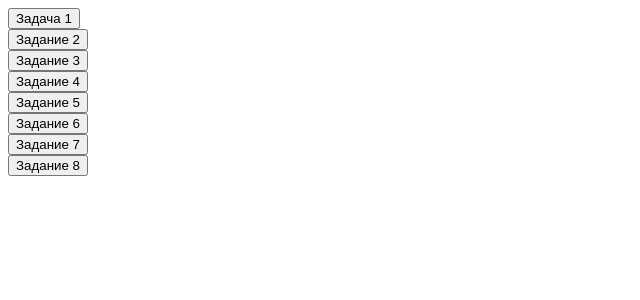
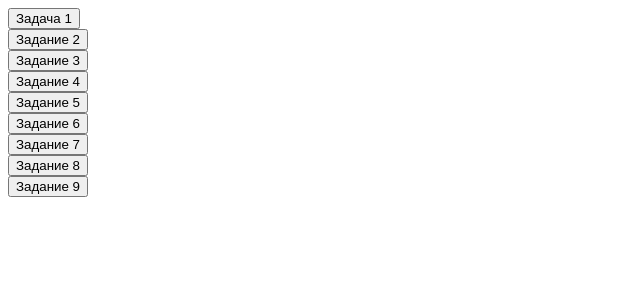
Before and after one commit to Pisarev82/Study_Flask, a Flask app: page / in a window 1280 px wide. Shown: the top 300 px of the page, without its empty margins (0-640 px from the left). Run offline with Flask 3, Linux system fonts and the light colour scheme.

Commit message:
Решение ДЗ 2

```diff
--- a/sem_2/main.py
+++ b/sem_2/main.py
@@ -3,7 +3,7 @@
 # приветствием пользователя по имени.
 from pathlib import PurePath, Path
 
-from flask import Flask, render_template, request, abort, url_for, flash
+from flask import Flask, render_template, request, abort, url_for, flash, make_response
 from markupsafe import escape
 from werkzeug.utils import secure_filename, redirect
 
@@ -159,6 +159,40 @@ def name():
     return render_template("name.html")
 
 
+@app.route('/task_9/', methods=['GET', 'POST'])
+def task_9():
+    # Создать страницу, на которой будет форма для ввода имени
+    # и электронной почты
+    # При отправке которой будет создан cookie файл с данными
+    # пользователя
+    # Также будет произведено перенаправление на страницу
+    # приветствия, где будет отображаться имя пользователя.
+    # На странице приветствия должна быть кнопка "Выйти"
+    # При нажатии на кнопку будет удален cookie файл с данными
+    # пользователя и произведено перенаправление на страницу
+    # ввода имени и электронной почты.
+    if request.method == 'POST':
+        name = request.form.get("name")
+        email = request.form.get("email")
+        response = redirect(url_for('task_9_1'))
+        response.set_cookie("name", name)
+        response.set_cookie("email", email)
+        return response
+    return render_template("task_9.html")
+
+
+@app.route('/task_9_1/', methods=['GET', 'POST'])
+def task_9_1():
+    name = request.cookies.get('name')
+    if request.method == 'GET':
+        return render_template("task_9_1.html", name=name)
+    if request.method == 'POST':
+        response = redirect(url_for('task_9'))
+        response.delete_cookie('name')
+        response.delete_cookie('email')
+        return response
+
+
 if __name__ == '__main__':
     # app.run(debug=True)
     app.run()
--- a/sem_2/templates/index.html
+++ b/sem_2/templates/index.html
@@ -31,5 +31,8 @@
     <form action="{{url_for('task_8')}}" method="get">
         <input type="submit" value="Задание 8">
     </form>
+    <form action="{{url_for('task_9')}}" method="get">
+        <input type="submit" value="Задание 9">
+    </form>
 </body>
 </html>
```
Also changed, not shown: sem_2/templates/task_9.html (added, +14 -0 lines), sem_2/templates/task_9_1.html (added, +13 -0 lines).
